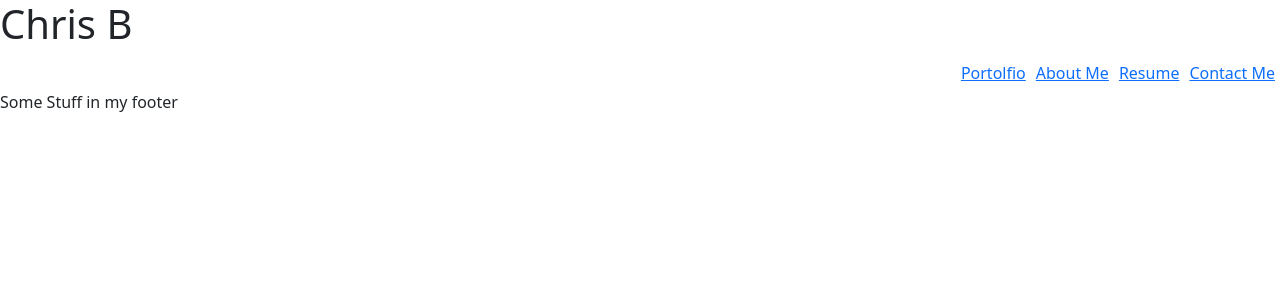
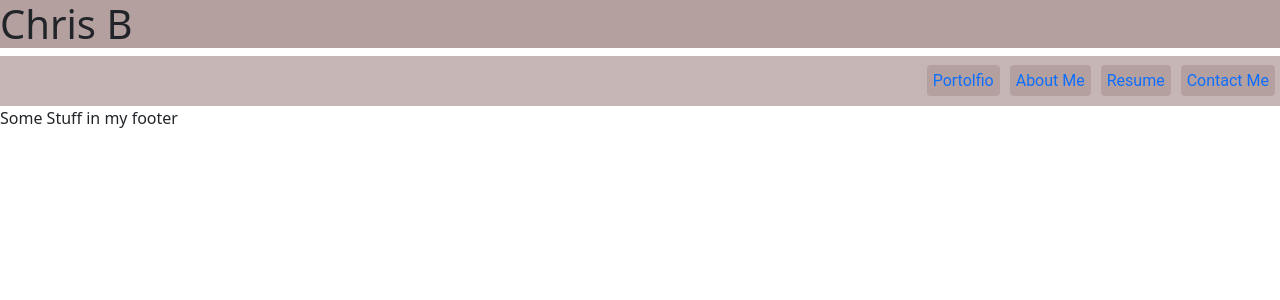
Before and after one commit to CBaldock2/Portfolio, a React (Create React App) app: page / in a window 1280 px wide. Shown: the top 300 px of the page. Built offline with nearby package versions, Linux system fonts and the light colour scheme.

Commit message:
Adds a little bit of styling to the navbar

```diff
--- a/src/components/header.js
+++ b/src/components/header.js
@@ -1,4 +1,5 @@
 import React from 'react';
+import '../styles/Header.css'
 
 function Header() {
     return (
--- a/src/components/navbar.js
+++ b/src/components/navbar.js
@@ -1,32 +1,36 @@
 import React from 'react';
+import '../styles/Navbar.css';
 
-export default function Navbar() {
-    const linkStlye = { border: '10px black', padding: '5px' };
+function Navbar() {
+    const linkStyle = { border: '1px', padding: '5px' };
 
     return (
-        <nav classname='navbar'>
+        <nav className='navbar'>
             <section
                 style={{
                     display: 'flex',
-                    fontFamily: '',
+                    fontFamily: 'roboto',
                     flexDirection: 'row',
-                    alignItems: 'flex-start',
-                    justifyContent: 'flex-end'
+                    alignItems: 'flex-end',
+                    justifyContent: 'flex-end',
+                    marginLeft: 'auto'
                 }}
             >
-                <div style={linkStlye}>
-                    <a href='#'>Portolfio</a>
+                <div style={linkStyle}>
+                    <a href='/'>Portolfio</a>
                 </div>
-                <div style={linkStlye}>
-                    <a href='#'>About Me</a>
+                <div style={linkStyle}>
+                    <a href='/'>About Me</a>
                 </div>
-                <div style={linkStlye}>
-                    <a href='#'>Resume</a>
+                <div style={linkStyle}>
+                    <a href='/'>Resume</a>
                 </div>
-                <div style={linkStlye}>
-                    <a href='#'>Contact Me</a>
+                <div style={linkStyle}>
+                    <a href='/'>Contact Me</a>
                 </div>
             </section>
-        </nav>
-    )
+        </nav >
+    );
 }
+
+export default Navbar;
--- a/src/index.js
+++ b/src/index.js
@@ -1,3 +1,4 @@
+import React from 'react';
 import ReactDOM from 'react-dom';
 import App from './App';
 import 'bootstrap/dist/css/bootstrap.min.css';
--- /dev/null
+++ b/src/styles/Header.css
@@ -0,0 +1,3 @@
+.header {
+    background-color: #b5a0a0;
+}
--- /dev/null
+++ b/src/styles/Navbar.css
@@ -0,0 +1,10 @@
+.navbar {
+    background-color: #c5b5b5;
+}
+
+.navbar a {
+    text-decoration: none;
+    background-color: #b5a0a0;
+    padding: 6px;
+    border-radius: 4px
+}
```
